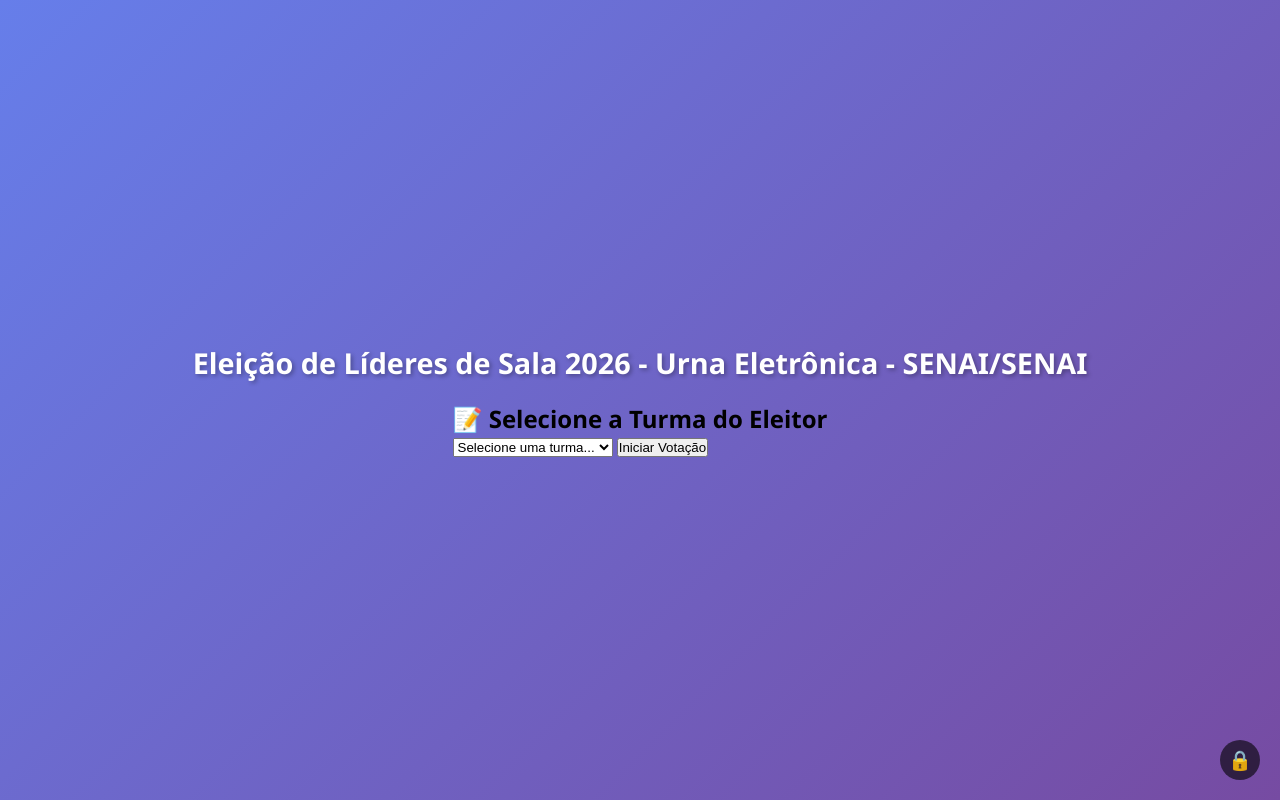
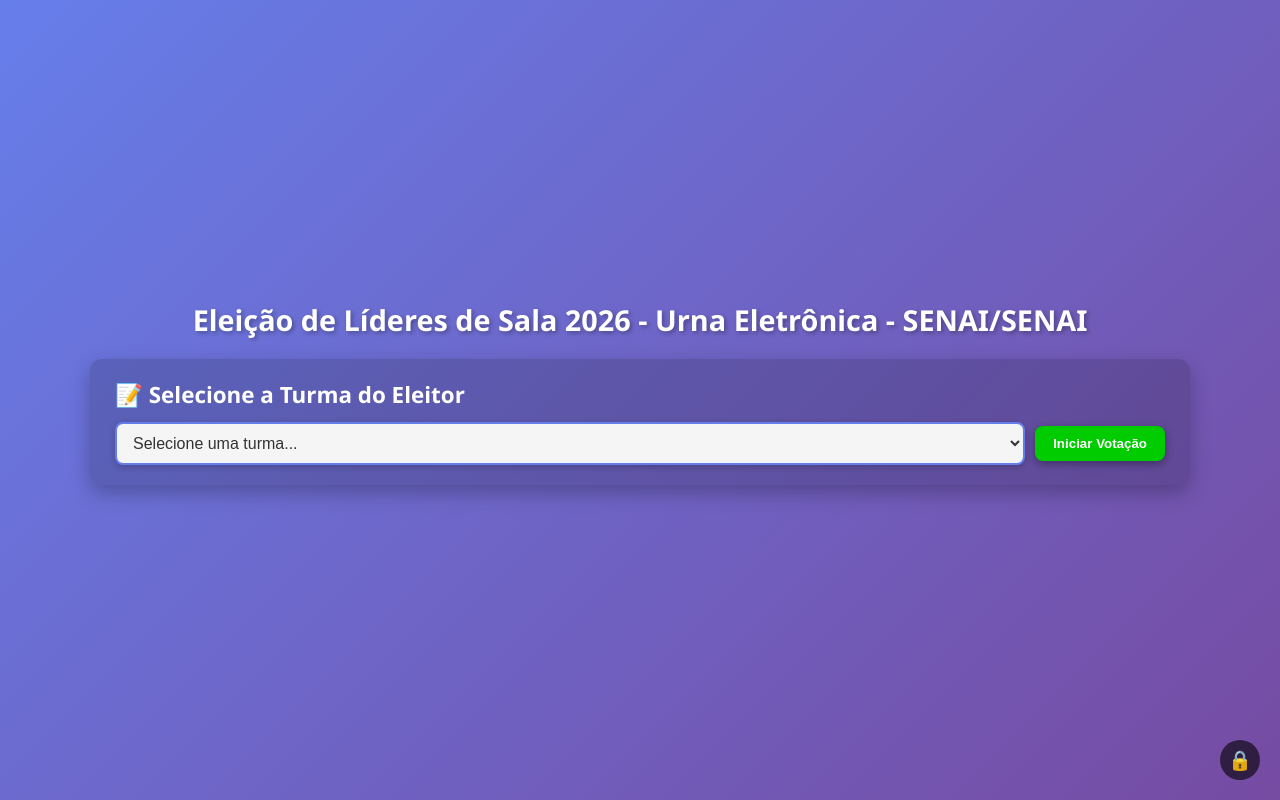
Before and after one commit to marcelobps/urna-escolar, a plain HTML site: page index.html in a window 1280 px wide. Drawn offline with Linux system fonts and the light colour scheme.

Commit message:
Update style.css

```diff
--- a/style.css
+++ b/style.css
@@ -319,3 +319,70 @@ body {
 
 .btn-cancelar { background: #dc3545; color: white; flex: 1; }
 .btn-cancelar:hover { background: #c82333; }
+
+/* --- TELA INICIAL: SELEÇÃO DE TURMA --- */
+
+.tela-selecao-turma {
+    background: rgba(0, 0, 0, 0.15);
+    border-radius: 12px;
+    padding: 20px 25px;
+    margin-bottom: 15px;
+    width: 100%;
+    max-width: 1100px;
+    color: #fff;
+    box-shadow: 0 8px 20px rgba(0,0,0,0.25);
+}
+
+.tela-selecao-turma h2 {
+    font-size: 1.4rem;
+    margin-bottom: 12px;
+    display: flex;
+    align-items: center;
+    gap: 8px;
+}
+
+.turma-select-wrapper {
+    display: flex;
+    gap: 10px;
+    align-items: center;
+    flex-wrap: wrap;
+}
+
+.turma-select {
+    flex: 1;
+    min-width: 220px;
+    padding: 10px 12px;
+    border-radius: 8px;
+    border: 2px solid #667eea;
+    font-size: 1rem;
+    outline: none;
+    background: #f5f5f5;
+    color: #333;
+    box-shadow: 0 2px 6px rgba(0,0,0,0.2);
+}
+
+.turma-select:focus {
+    border-color: #764ba2;
+}
+
+.btn-select-confirmar {
+    padding: 10px 18px;
+    border-radius: 8px;
+    border: none;
+    cursor: pointer;
+    font-weight: bold;
+    background: #00cc00;
+    color: #fff;
+    box-shadow: 0 3px 8px rgba(0,0,0,0.35);
+    transition: transform 0.1s, box-shadow 0.1s, background 0.2s;
+}
+
+.btn-select-confirmar:hover {
+    background: #00aa00;
+    transform: translateY(-1px);
+}
+
+.btn-select-confirmar:active {
+    transform: translateY(1px);
+    box-shadow: 0 1px 4px rgba(0,0,0,0.3);
+}
```
